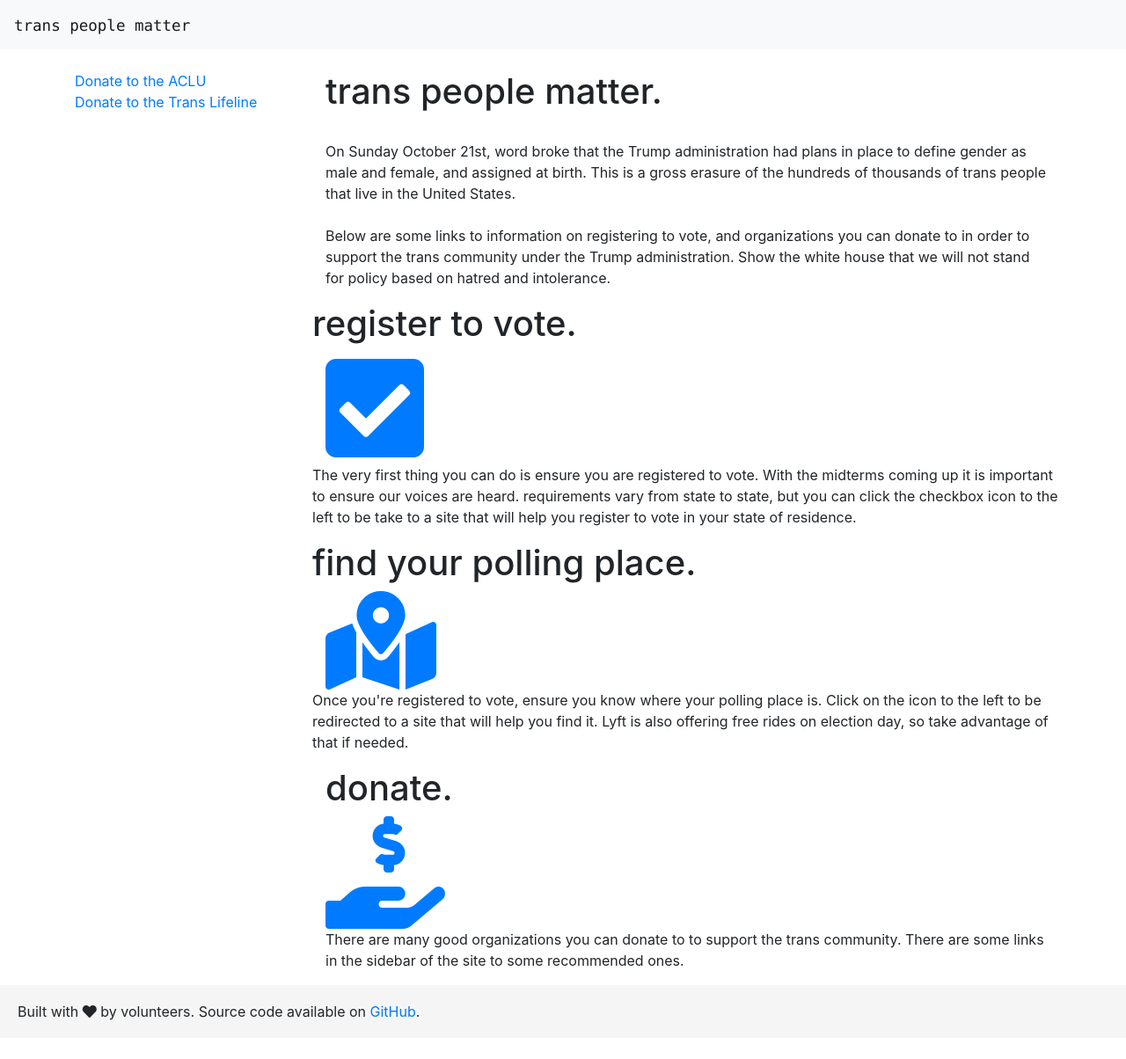
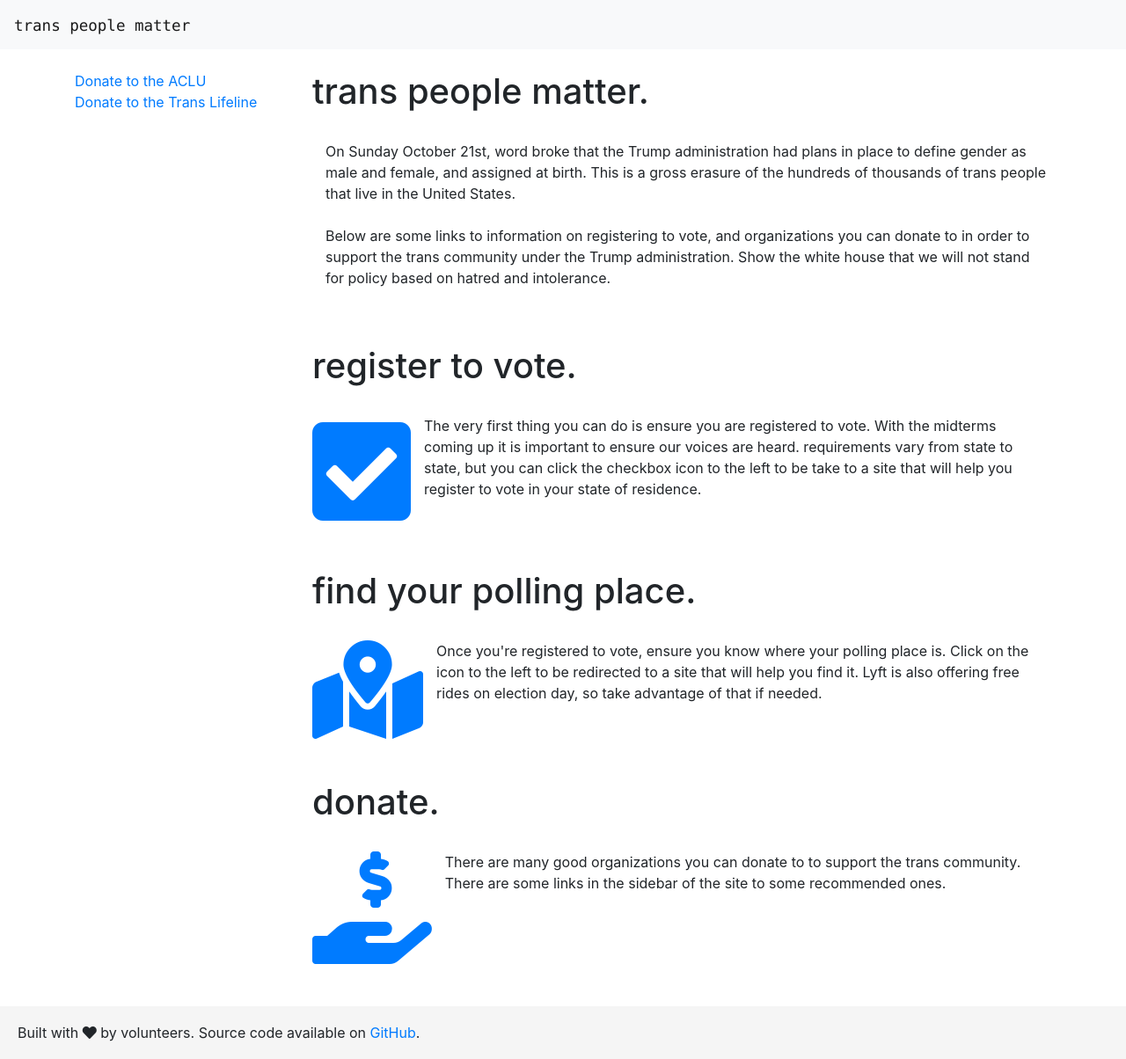
Before and after one commit to hunter32292/trans-people-matter, a Jekyll site: the page built from index.md, in a window 1280 px wide. Shown: the whole page at 88% size. Built offline with Jekyll 4.4.1, drawn with Linux system fonts in a browser that asks for light colours; nearby versions of some CDN libraries; before the commit the page ends 1180 px from its top, so only the background shows below that.

Commit message:
finally a not terrible layout

```diff
--- a/_layouts/home.html
+++ b/_layouts/home.html
@@ -9,7 +9,7 @@ layout: default
         <a href="https://www.translifeline.org/donate/">Donate to the Trans Lifeline</a>
     </div>
     <div class="col-9">
-        <h1>trans people matter.</h1>
+        <h1 class="row">trans people matter.</h1>
         <br>
         <p>
             On Sunday October 21st, word broke that the Trump administration had plans in place to define gender as male and female, and assigned at birth. This is a gross erasure of the hundreds of thousands of trans people
@@ -19,29 +19,40 @@ layout: default
             Below are some links to information on registering to vote, and organizations you can donate to in order to support the trans community under the Trump administration.
             Show the white house that we will not stand for policy based on hatred and intolerance.
         </p>
+        <br>
+        <br>
+        <h1 class="row">register to vote.</h1>
+        <br>
         <div class="row">
-            <h1 class="w-100">register to vote.</h1>
-            <a href="https://vote.gov" class="col-2"><i class="fas fa-check-square fa-8x"></i></a>
-            <p>
+            <a href="https://vote.gov"><i class="fas fa-check-square fa-8x"></i></a>
+            <p class="col-10">
                 The very first thing you can do is ensure you are registered to vote. With the midterms coming up it is important to ensure our voices are heard.
                 requirements vary from state to state, but you can click the checkbox icon to the left to be take to a site that will help you register to vote in
                 your state of residence.
             </p>
         </div>
+        <br>
+        <br>
+        <h1 class="row">find your polling place.</h1>
+        <br>
         <div class="row">
-            <h1 class="w-100">find your polling place.</h1>
-            <a href="https://www.headcount.org/find-your-polling-place/" class="col-2"><i class="fas fa-map-marked-alt fa-7x"></i></a>
-            <p>
+            <a href="https://www.headcount.org/find-your-polling-place/"><i class="fas fa-map-marked-alt fa-7x"></i></a>
+            <p class="col-10">
                 Once you're registered to vote, ensure you know where your polling place is. Click on the icon to the left to be redirected to a site that will help you find it.
                 Lyft is also offering free rides on election day, so take advantage of that if needed.
             </p>
         </div>
-        <div>
-            <h1 class="w-100">donate.</h1>
+        <br>
+        <br>
+        <h1 class="row">donate.</h1>
+        <br>
+        <div class="row">
             <a href="https://www.headcount.org/find-your-polling-place/"><i class="fas fa-hand-holding-usd fa-8x"></i></i></a>
-            <p>
+            <p class="col-10">
                 There are many good organizations you can donate to to support the trans community. There are some links in the sidebar of the site to some recommended ones.
             </p>
         </div>
     </div>
 </div>
+<br>
+<br>
```
